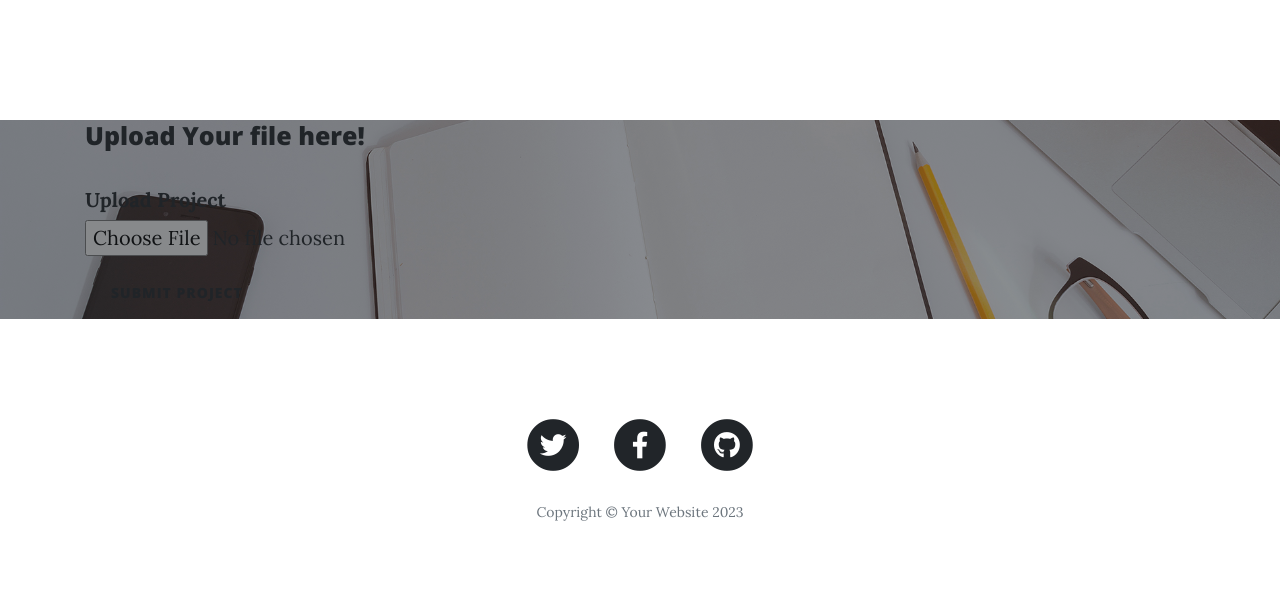
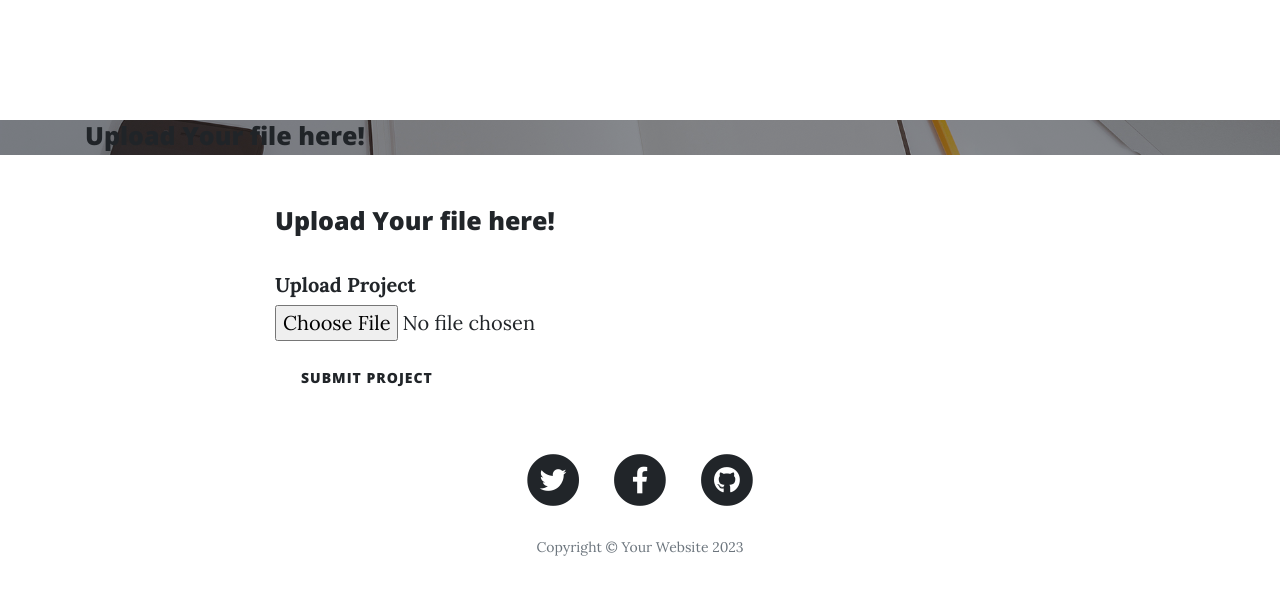
Before and after one commit to jrcookepython/Jeff-Blog, a Flask app: page /upload in a window 1280 px wide. Shown: the top 595 px of the page. Run offline with Flask 2, Linux system fonts and the light colour scheme; the visitor is signed in with stand-in values (Sample User, id 1); data comes from the database, SQL or seed files in the repository; some libraries are stand-ins or nearby versions.

Commit message:
added upload page 7

```diff
--- a/templates/upload.html
+++ b/templates/upload.html
@@ -13,15 +13,24 @@
     <header class="masthead" style="background-image: url('{{ url_for('static', filename='img/edit-bg.jpg')}}')">
         <div class="overlay"></div>
         <div class="container">
+            <h1>Upload Your file here!</h1>
 
-        <h1>Upload Your file here!</h1>
-        <br>
-        {{ wtf.quick_form(form, novalidate=True, button_map={"submit": "primary"}) }}
+
 
 
 
         </div>
     </header>
+
+    <div class="container">
+    <div class="row">
+      <div class="col-lg-8 col-md-10 mx-auto">
+        <h1>Upload Your file here!</h1>
+            <br>
+            {{ wtf.quick_form(form, novalidate=True, button_map={"submit": "primary"}) }}
+      </div>
+    </div>
+  </div>
 {% include "footer.html" %}
 
 {% endblock %}
```
